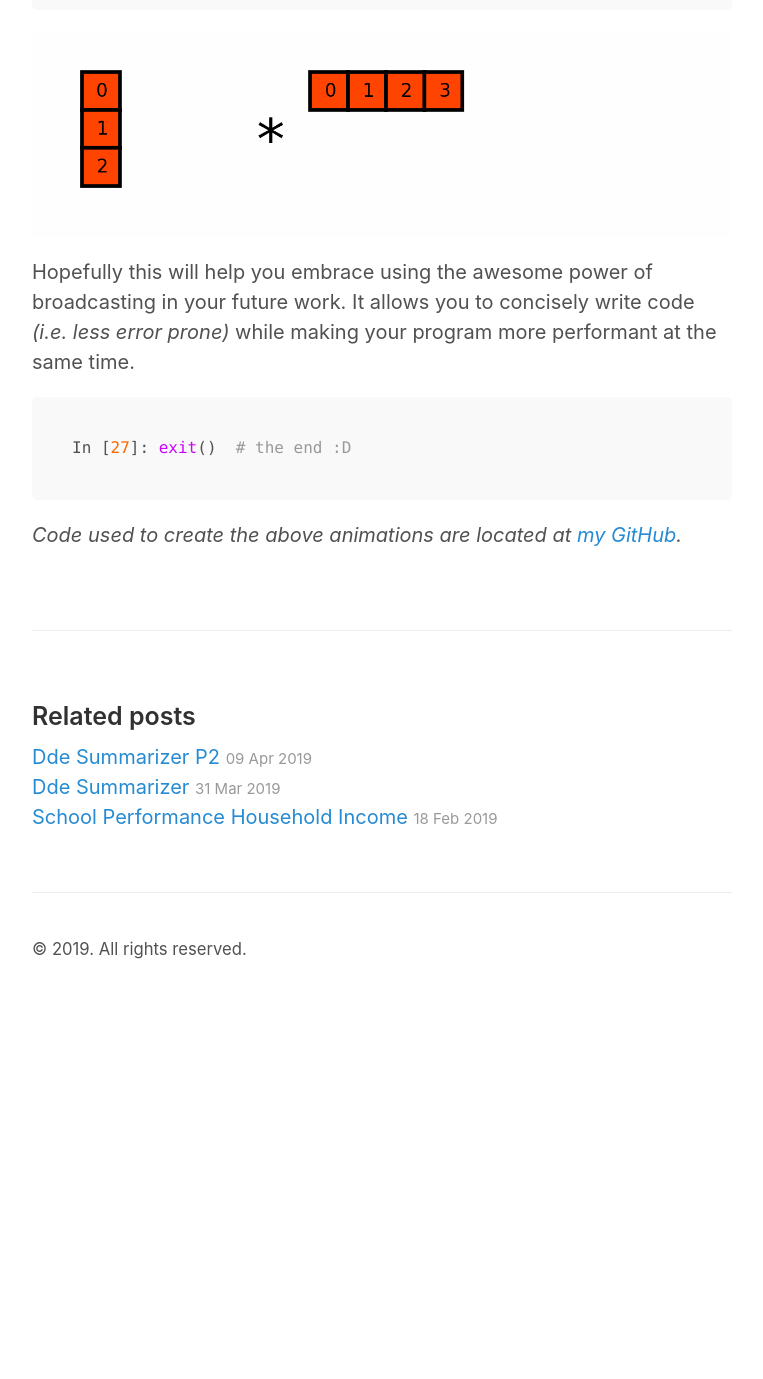
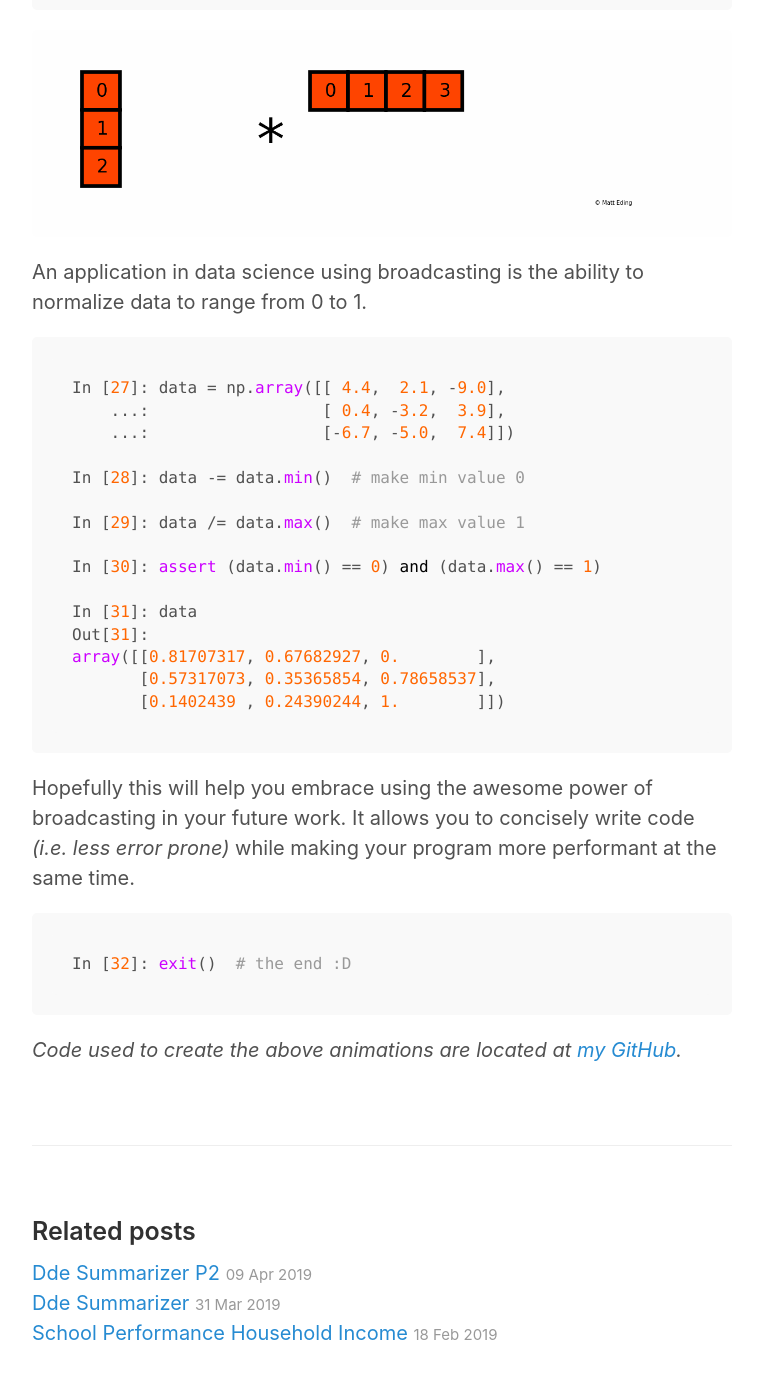
Before and after one commit to MattEding/matteding.github.io, a Jekyll site: the page built from _posts/2019-04-11-numpy-broadcasting.md, in a window 1280 px wide and 1400 px high, scrolled down 3990 px. Shown: the top 1379 px of the window, without its empty margins (258-1021 px from the left). Built offline with Jekyll 4.4.1, drawn with Linux system fonts in a browser that asks for light colours; our own code applies the rules of GitHub Pages for plain Markdown files; before the commit the page ends 4993 px from its top, so only the background shows below that; some of the changed text lies outside the part shown.

Commit message:
gif copyright sign; added broadcast normalize use

````diff
--- a/_posts/2019-04-11-numpy-broadcasting.md
+++ b/_posts/2019-04-11-numpy-broadcasting.md
@@ -33,7 +33,7 @@ Here is an example that fails to broadcast:
 ```python
 In [7]: arr_3 = np.array([[[4, 2, 1]]])
 
-In [4]: arr_4 = (np.linspace(0, 100, 12)  # 12 equally spaced numbers from 0-100
+In [4]: arr_4 = (np.linspace(0, 100, 12)  # 12 equally spaced numbers from 0 to 100
    ...:            .reshape(-1, 6)  # -1 has numpy calculate first axis dimension
    ...:            .astype(int))
 
@@ -119,11 +119,31 @@ array([[0, 0, 0, 0],
 
 ![Broadcasting-Column-Row](/images/broadcasting-col-row.gif)
 
+An application in data science using broadcasting is the ability to normalize data to range from 0 to 1.
+
+```python
+In [27]: data = np.array([[ 4.4,  2.1, -9.0],
+    ...:                  [ 0.4, -3.2,  3.9],
+    ...:                  [-6.7, -5.0,  7.4]])
+
+In [28]: data -= data.min()  # make min value 0
+
+In [29]: data /= data.max()  # make max value 1
+
+In [30]: assert (data.min() == 0) and (data.max() == 1)
+
+In [31]: data
+Out[31]:
+array([[0.81707317, 0.67682927, 0.        ],
+       [0.57317073, 0.35365854, 0.78658537],
+       [0.1402439 , 0.24390244, 1.        ]])
+```
+
 Hopefully this will help you embrace using the awesome power of broadcasting in your future work.
 It allows you to concisely write code *(i.e. less error prone)* while making your program more performant at the same time.
 
 ```python
-In [27]: exit()  # the end :D
+In [32]: exit()  # the end :D
 ```
 
 *Code used to create the above animations are located at [my GitHub](https://github.com/MattEding/NumPy-Articles/tree/master/broadcasting).*
````
Also changed, not shown: images/broadcasting-col-row.gif, 1 other file.
